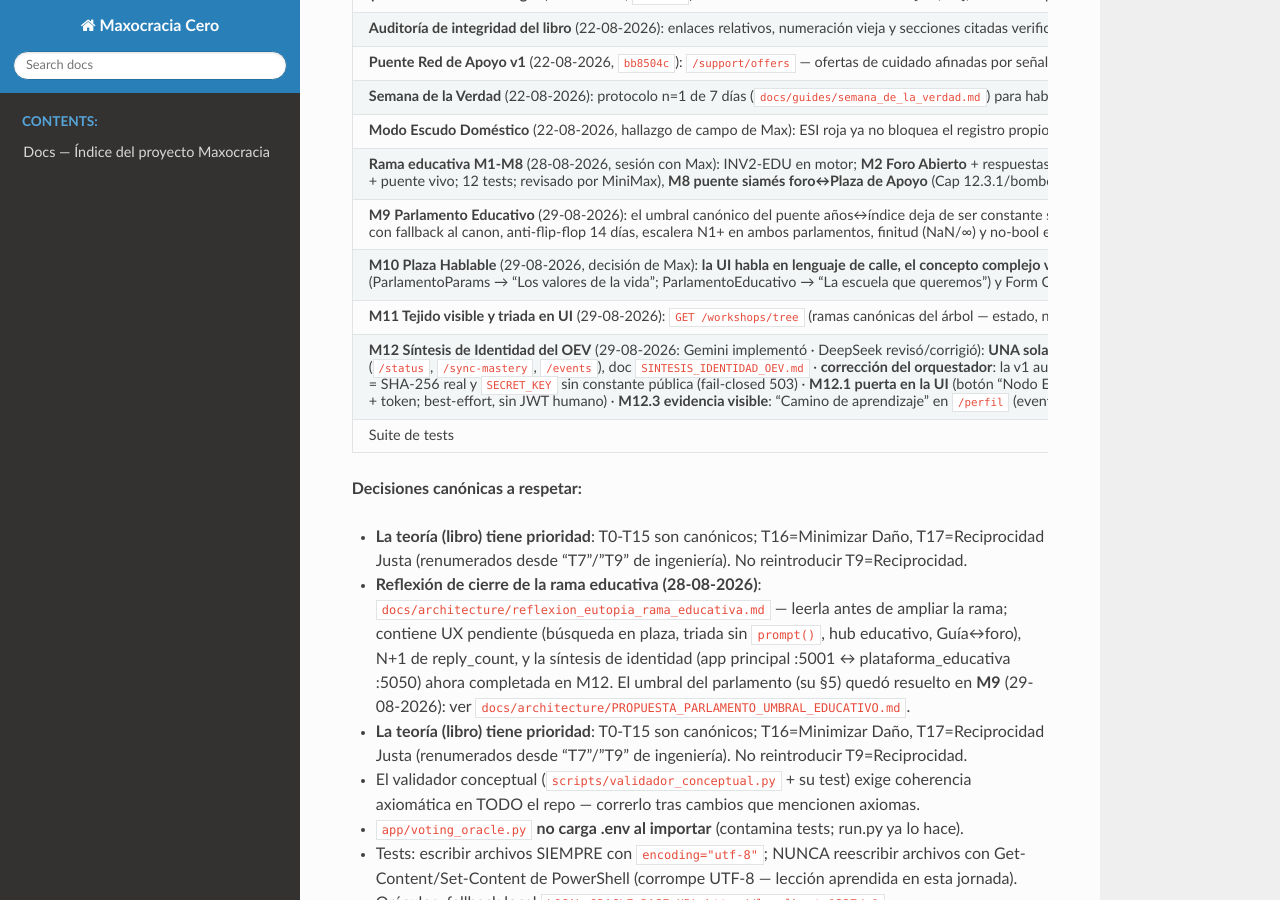
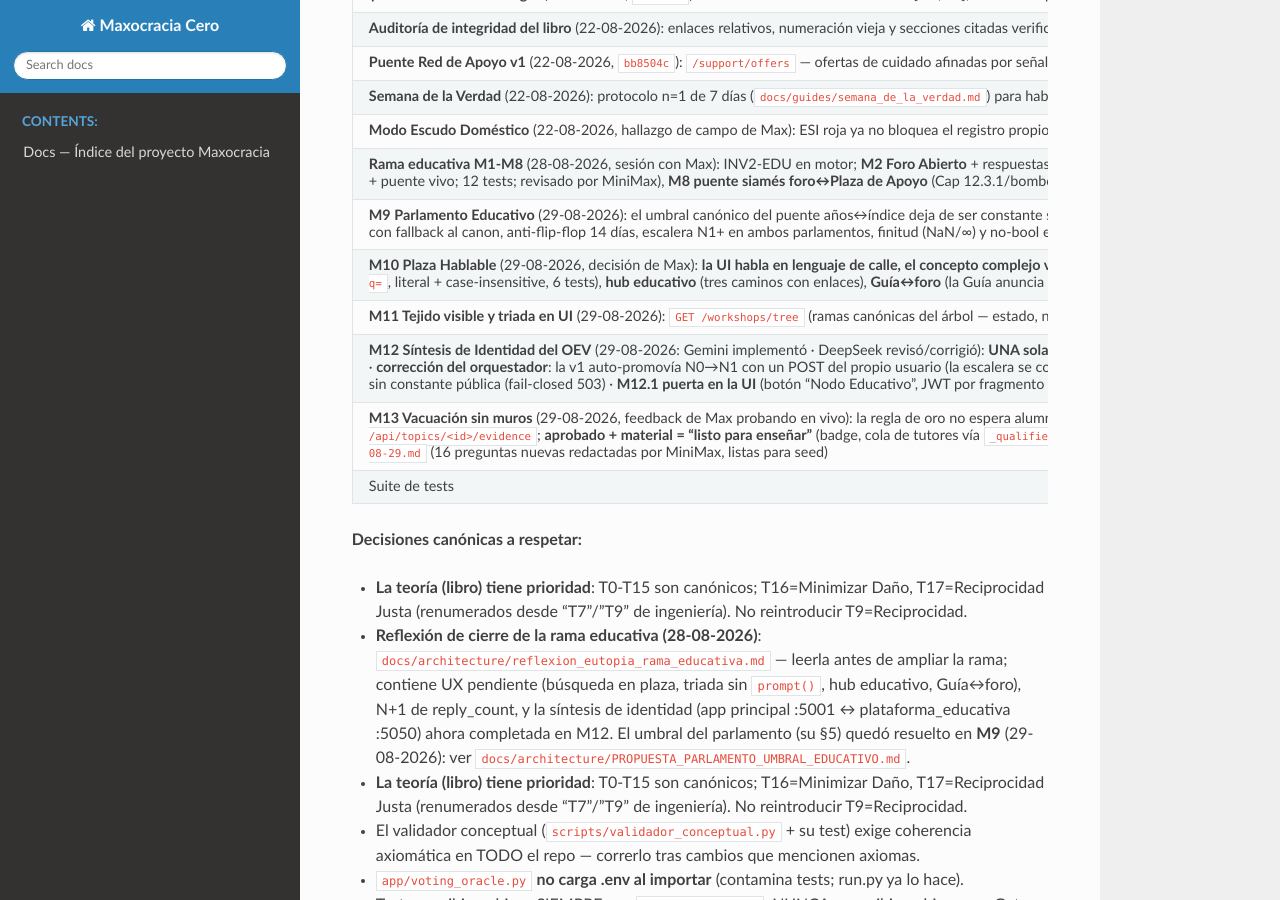
Before and after one commit to maxnelsonlopez/maxocracia-cero, a Sphinx documentation site: the page built from docs/SESION_NEXT_PROMPT.md, in a window 1280 px wide and 900 px high, scrolled down 1911 px. Built offline with Sphinx 7.4.7 and the Read the Docs theme 3.1.0, drawn with Linux system fonts in a browser that asks for light colours; pages that are not in the unit, such as notebooks, are missing from menus.

Commit message:
docs(handoff): M13 vacuacion sin muros y hallazgos de prueba en vivo

```diff
--- a/docs/SESION_NEXT_PROMPT.md
+++ b/docs/SESION_NEXT_PROMPT.md
@@ -71,7 +71,8 @@
 | **M10 Plaza Hablable** (29-08-2026, decisión de Max): **la UI habla en lenguaje de calle, el concepto complejo vive en ayuda emergente** — `InfoTip.tsx` (componente reutilizable ℹ️, hover/clic; `Input` acepta `hint`) + etiquetas humanas en `/foro`, `/talleres`, `/grupos`, `/guia`, `/votaciones` (ParlamentoParams → "Los valores de la vida"; ParlamentoEducativo → "La escuela que queremos") y Form Cero ("¿Cuántos años has estudiado?"). Incluye **búsqueda textual en la plaza** (`GET /forum/posts?q=`, literal + case-insensitive, 6 tests), **hub educativo** (tres caminos con enlaces), **Guía↔foro** (la Guía anuncia la plaza) y **UI del Parlamento Educativo** en `/votaciones` | ✅ (tsc limpio; commits `f2fc7f5`, `c447c9d`, `93543d3`) |
 | **M11 Tejido visible y triada en UI** (29-08-2026): `GET /workshops/tree` (ramas canónicas del árbol — estado, no tribunal), detalle del taller con lista de inscritos, y **concesión por modal** (sin `prompt()/confirm()` — el último ítem UX de la reflexión): solo el facilitador ve el botón; avales explicados con InfoTip; horas de mentoría | ✅ (3 tests; commits `d4c5a24`, `b6639ed`) |
 | **M12 Síntesis de Identidad del OEV** (29-08-2026: Gemini implementó · DeepSeek revisó/corrigió): **UNA sola puerta de identidad** entre :5001 y :5050 — autenticación híbrida en `plataforma_educativa/app/auth.py` (tokens locales en memoria + JWTs federados con clave compartida, JIT vinculando `maxo_user_id`, migración idempotente), blueprint `app/edu_bridge_bp.py` (`/status`, `/sync-mastery`, `/events`), doc `SINTESIS_IDENTIDAD_OEV.md` · **corrección del orquestador**: la v1 auto-promovía N0→N1 con un POST del propio usuario (la escalera se compraba) → el nodo OEV reporta con token de servicio `EDU_BRIDGE_SERVICE_TOKEN` (fail-closed 403), **sin auto-promoción** (la escalera es del primer acuerdo, Cap. 13), `t13_hash` = SHA-256 real y `SECRET_KEY` sin constante pública (fail-closed 503) · **M12.1 puerta en la UI** (botón "Nodo Educativo", JWT por fragmento `#jwt=`; captura en `app.js`) · **M12.2 sincronización automática**: el nodo reporta maestrías (`mastered`) al puente servicio-a-servicio (`EDU_BRIDGE_URL` + token; best-effort, sin JWT humano) · **M12.3 evidencia visible**: "Camino de aprendizaje" en `/perfil` (eventos T13) · **celebrada EN VIVO** (demo end-to-end `scratch/demo_m12.py`) | ✅ (8/8 puente, 44/44 OEV, tsc limpio, demo en vivo ✅) |
-| Suite de tests | **862/862** (verificado 29-08-2026 tras M12; plataforma educativa 40/40; tsc limpio; validador conceptual OK) |
+| **M13 Vacuación sin muros** (29-08-2026, feedback de Max probando en vivo): la regla de oro no espera alumnos — `user_topics.evidence` (texto/audio/video/imagen) + `POST /api/topics/<id>/evidence`; **aprobado + material = "listo para enseñar"** (badge, cola de tutores vía `_qualified_monitors`) y **material + primera mentoría = mastered** (reporte al puente incluido, M12). Fixes de la auditoría MiniMax aplicados: **A2** (la explicación se revelaba antes de responder) y **A4** (el test exige prerrequisitos 403 + UI bloqueada) · puerta del nodo también en el menú Aprendizaje (Max no la veía en la barra) · auditoría completa archivada en `docs/architecture/MEJORAS_PLATAFORMA_EDUCATIVA_auditoria_2026-08-29.md` (16 preguntas nuevas redactadas por MiniMax, listas para seed) | ✅ (49/49 plataforma, 8/8 puente, tsc limpio) |
+| Suite de tests | **872/872** (verificado 29-08-2026 tras M12; plataforma educativa 49/49; tsc limpio; validador conceptual OK) |
 
 **Decisiones canónicas a respetar:**
 - **La teoría (libro) tiene prioridad**: T0-T15 son canónicos; T16=Minimizar Daño, T17=Reciprocidad
```
